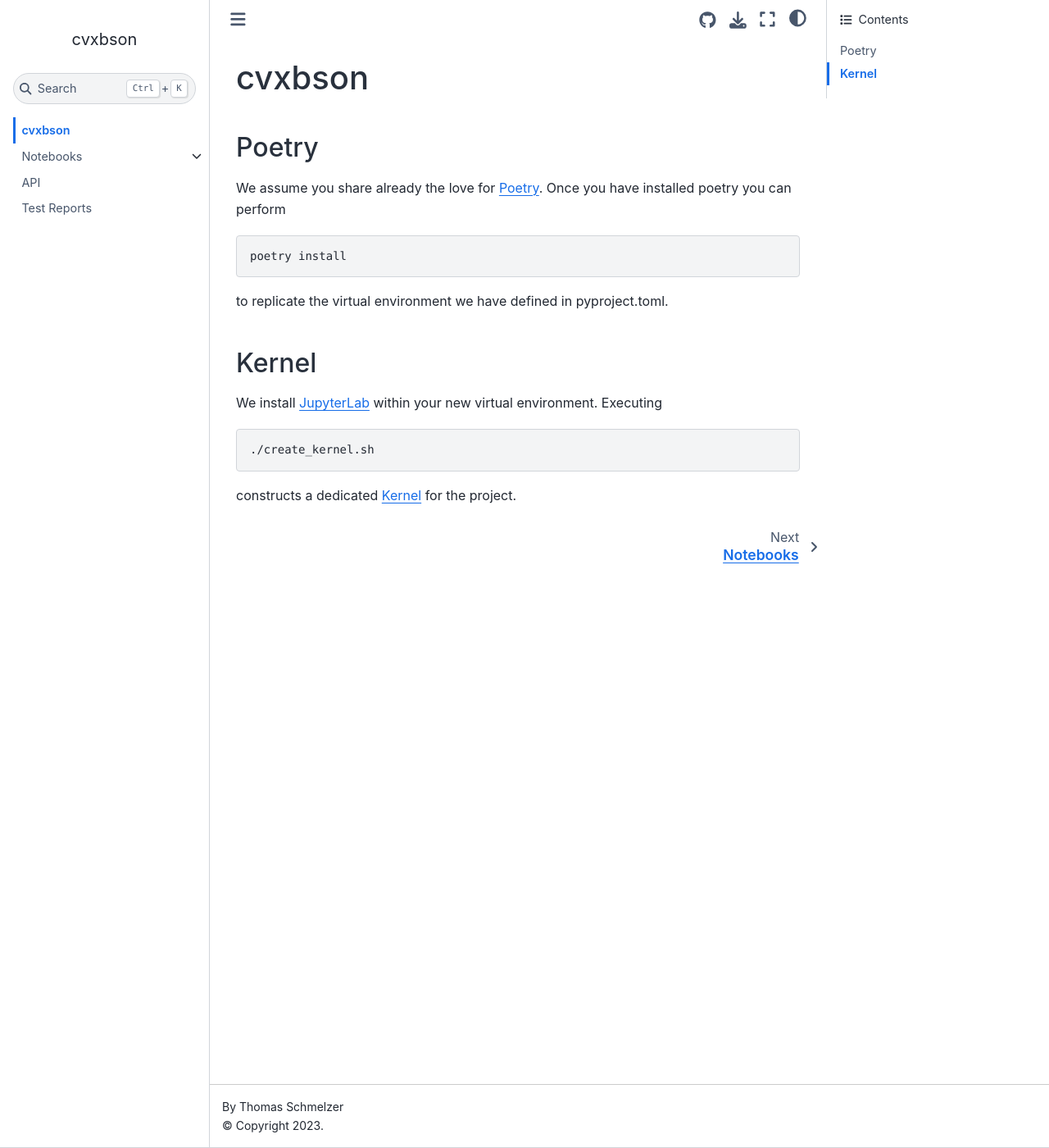
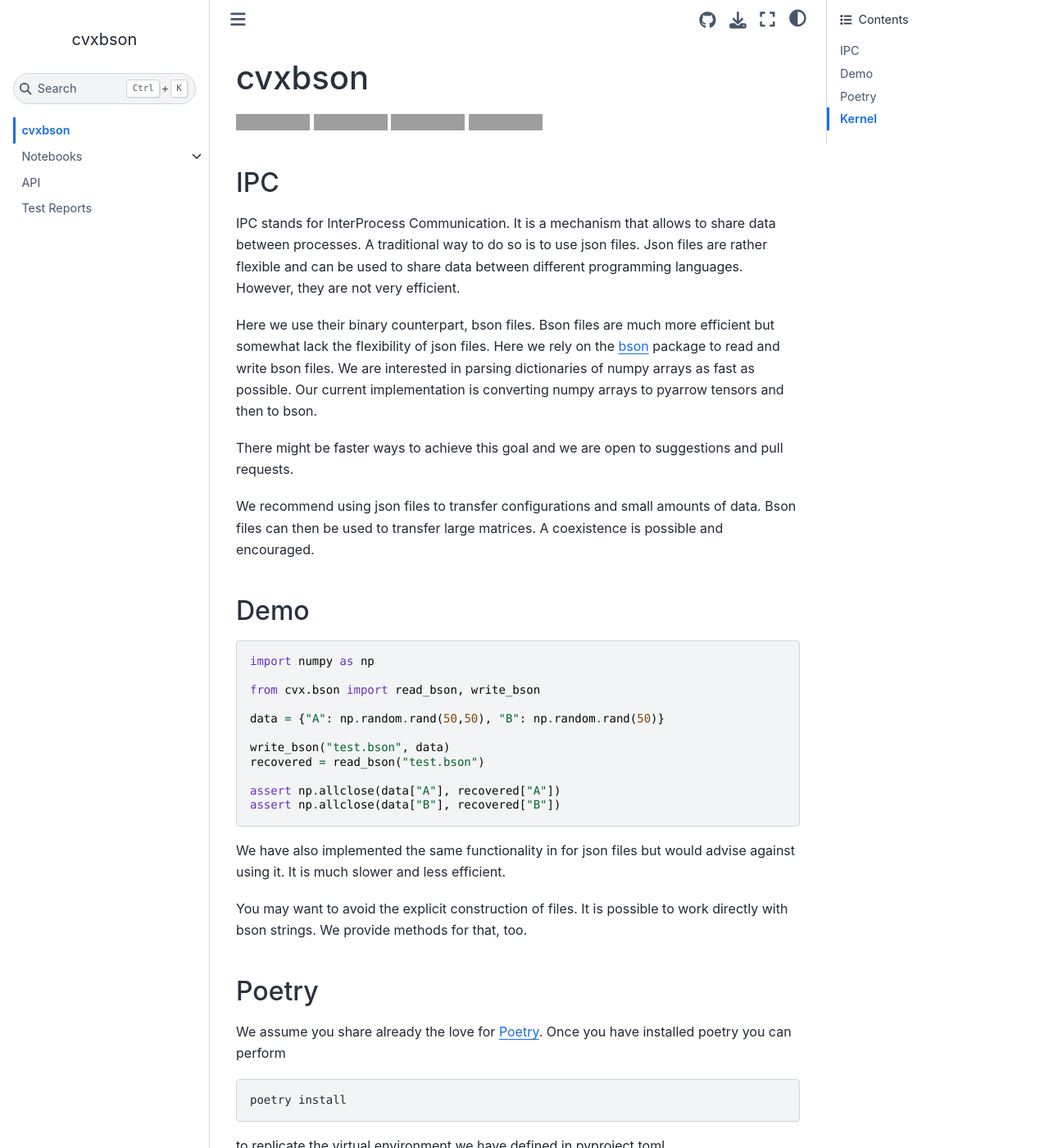
Before and after one commit to cvxgrp/cvxbson, a Jupyter Book: the page built from book/docs/index.md, in a window 1280 px wide and 1400 px high. Shown: the whole window at 82% size. Built offline with Jupyter Book 1.0.4 settings and Sphinx 7.4.7 and the Sphinx Book theme 1.1.4, drawn with Linux system fonts in a browser that asks for light colours; comment, search, counter and statistics services are not loaded; grey boxes are pictures that could not be loaded.

Commit message:
book index page

````diff
--- a/book/docs/index.md
+++ b/book/docs/index.md
@@ -1,4 +1,54 @@
 # cvxbson
+
+[![PyPI version](https://badge.fury.io/py/cvxbson.svg)](https://badge.fury.io/py/cvxbson)
+[![Apache 2.0
+License](https://img.shields.io/badge/License-APACHEv2-brightgreen.svg)](https://github.com/cvxgrp/cvxbson/blob/master/LICENSE)
+[![PyPI download
+month](https://img.shields.io/pypi/dm/cvxbson.svg)](https://pypi.python.org/pypi/cvxbson/)
+[![Coverage
+Status](https://coveralls.io/repos/github/cvxgrp/cvxbson/badge.png?branch=main)](https://coveralls.io/github/cvxgrp/cvxbson?branch=main)
+
+## IPC
+
+IPC stands for InterProcess Communication. It is a mechanism that allows to share
+data between processes. A traditional way to do so is to use json files.
+Json files are rather flexible and can be used to share data between different
+programming languages. However, they are not very efficient.
+
+Here we use their binary counterpart, bson files. Bson files are much more efficient
+but somewhat lack the flexibility of json files. Here we rely on the [bson](https://pypi.org/project/bson/)
+package to read and write bson files. We are interested in parsing dictionaries
+of numpy arrays as fast as possible. Our current implementation is converting
+numpy arrays to pyarrow tensors and then to bson.
+
+There might be faster ways to achieve this goal and we are open to suggestions
+and pull requests.
+
+We recommend using json files to transfer configurations and small amounts of data.
+Bson files can then be used to transfer large matrices. A coexistence is possible
+and encouraged.
+
+## Demo
+
+```python
+import numpy as np
+
+from cvx.bson import read_bson, write_bson
+
+data = {"A": np.random.rand(50,50), "B": np.random.rand(50)}
+
+write_bson("test.bson", data)
+recovered = read_bson("test.bson")
+
+assert np.allclose(data["A"], recovered["A"])
+assert np.allclose(data["B"], recovered["B"])
+```
+
+We have also implemented the same functionality in for json files but would advise
+against using it. It is much slower and less efficient.
+
+You may want to avoid the explicit construction of files.
+It is possible to work directly with bson strings. We provide methods for that, too.
 
 ## Poetry
 
````
